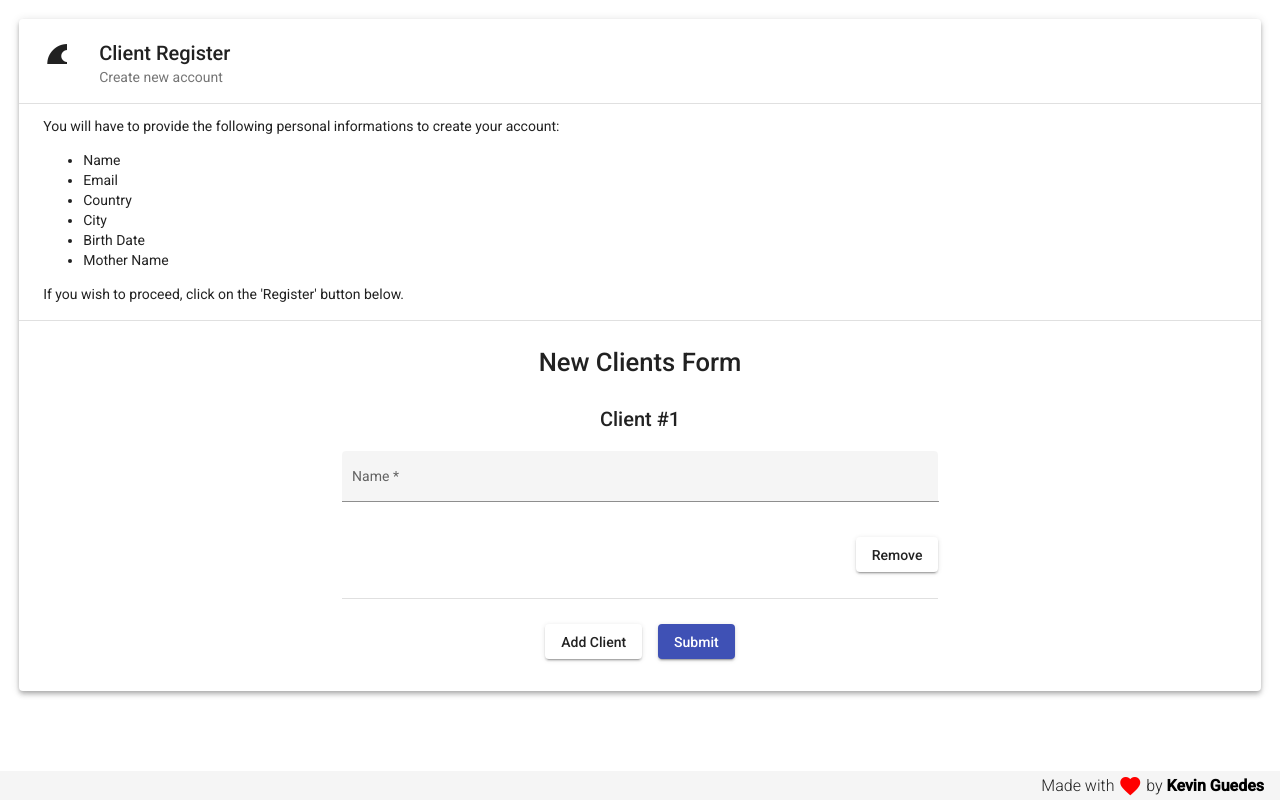
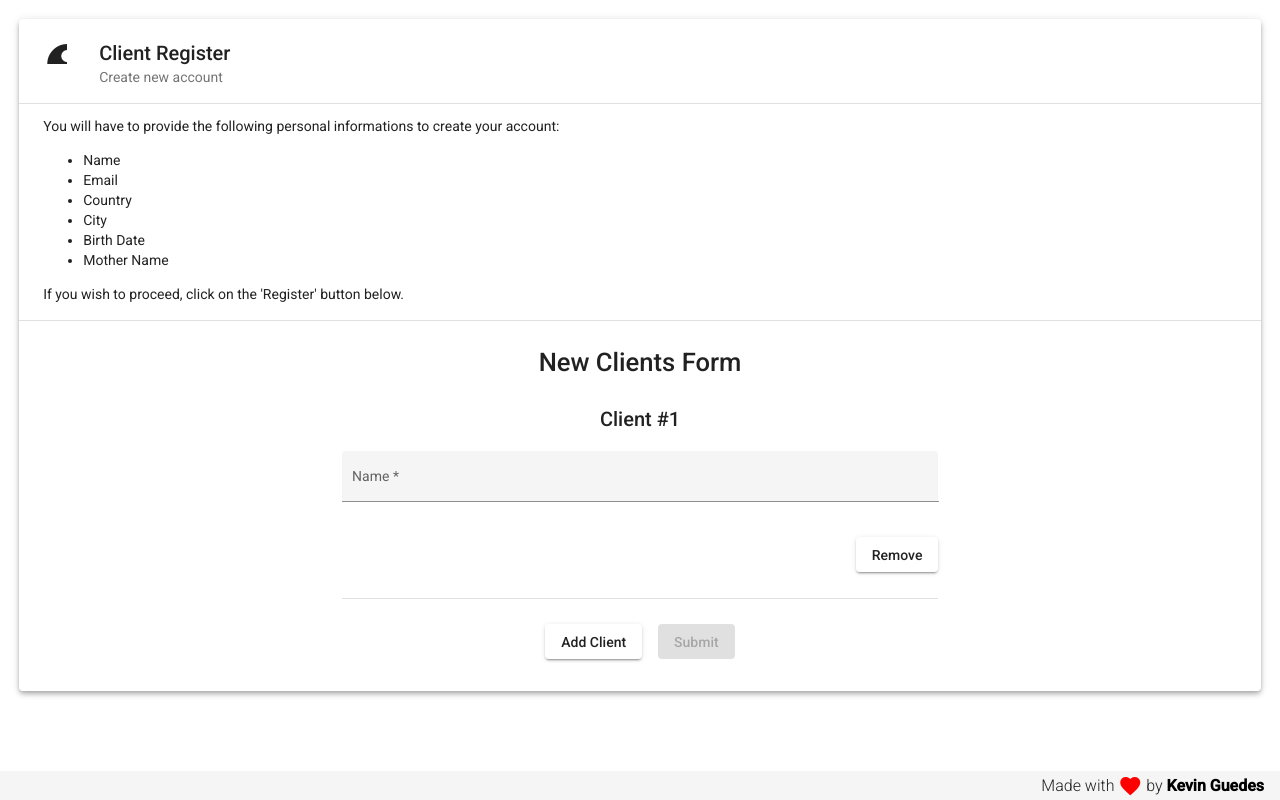
Before and after one commit to KevinGuedes/ClientForm, an Angular app in the folder frontend/: page / in a window 1280 px wide. Both pictures are taken after a click on the button "Register". Built offline with nearby package versions, Linux system fonts and the light colour scheme.

Commit message:
Expression has changed after view check issue fixed

```diff
--- a/frontend/src/app/components/client-form/client-form.component.html
+++ b/frontend/src/app/components/client-form/client-form.component.html
@@ -35,7 +35,7 @@
     </ng-container>
     <mat-card-actions class="action-buttons">
         <button mat-raised-button matButton color="secondary" (click)="addClient()">Add Client</button>
-        <button mat-raised-button matButton color="primary" (click)="saveClient(allClientsForm, clientsForm)" [disabled]="false">Submit</button>
+        <button mat-raised-button matButton color="primary" (click)="saveClient(allClientsForm, clientsForm)" [disabled]="clients?.invalid">Submit</button>
     </mat-card-actions>
 
 </section>
--- a/frontend/src/app/components/client-form/client-form.component.ts
+++ b/frontend/src/app/components/client-form/client-form.component.ts
@@ -1,4 +1,4 @@
-import { Component, OnInit, AfterViewInit, Output, EventEmitter } from '@angular/core';
+import { Component, OnInit, AfterViewInit, AfterContentChecked, Output, EventEmitter, ChangeDetectorRef } from '@angular/core';
 import { FormGroup, FormControl, Validators, FormBuilder, FormArray, AbstractControl, FormGroupDirective } from '@angular/forms';
 import { Client } from 'src/app/models/client.model';
 import { ClientService } from 'src/app/services/client.service';
@@ -12,14 +12,13 @@ import { SnackBarService } from 'src/app/services/snack-bar.service';
   templateUrl: './client-form.component.html',
   styleUrls: ['./client-form.component.css']
 })
-export class ClientFormComponent implements OnInit, AfterViewInit {
+export class ClientFormComponent implements OnInit, AfterContentChecked {
 
   @Output("close") closeClientForm: EventEmitter<boolean> = new EventEmitter<boolean>();
   @Output("success") registerSucceeded: EventEmitter<any> = new EventEmitter<any>();
 
-  public client: Client = new Client();
   public isRegistering: boolean = false;
-  public disabled: boolean = false;
+  public disabled: boolean;
   public clientsForm = this.formBuilder.group({
     clients: this.formBuilder.array([])
   })
@@ -28,7 +27,8 @@ export class ClientFormComponent implements OnInit, AfterViewInit {
     private clientService: ClientService,
     private snackBarService: SnackBarService,
     private dialog: MatDialog,
-    private formBuilder: FormBuilder
+    private formBuilder: FormBuilder,
+    private cdRef: ChangeDetectorRef
   ) { }
 
   get clients() {
@@ -36,15 +36,16 @@ export class ClientFormComponent implements OnInit, AfterViewInit {
   }
 
   ngOnInit(): void {
+    console.log(this.clients)
     this.addClient()
-  }
-
-  ngAfterViewInit(): void {
-    this.disabled = this.clientsForm.invalid;
   }
 
   closeForm(): void {
     this.closeClientForm.emit(true)
+  }
+
+  ngAfterContentChecked() {
+    this.cdRef.detectChanges();
   }
 
   addClient(): void {
@@ -78,10 +79,9 @@ export class ClientFormComponent implements OnInit, AfterViewInit {
 
   saveClient(control: FormGroupDirective, form: AbstractControl): void {
     control.form.markAllAsTouched();
-    console.log(control.valid)
-    console.log(form.valid)
+    console.log(this.clients)
+    console.log(form)
     const { clients } = control.value;
-    console.log(clients)
     //   const client: Client = new Client(this.clientForm.value.name, this.clientForm.value.email, this.clientForm.value.birth, this.clientForm.value.country, this.clientForm.value.city, this.clientForm.value.mother)
 
     //   if (this.clientForm.valid) {
```
